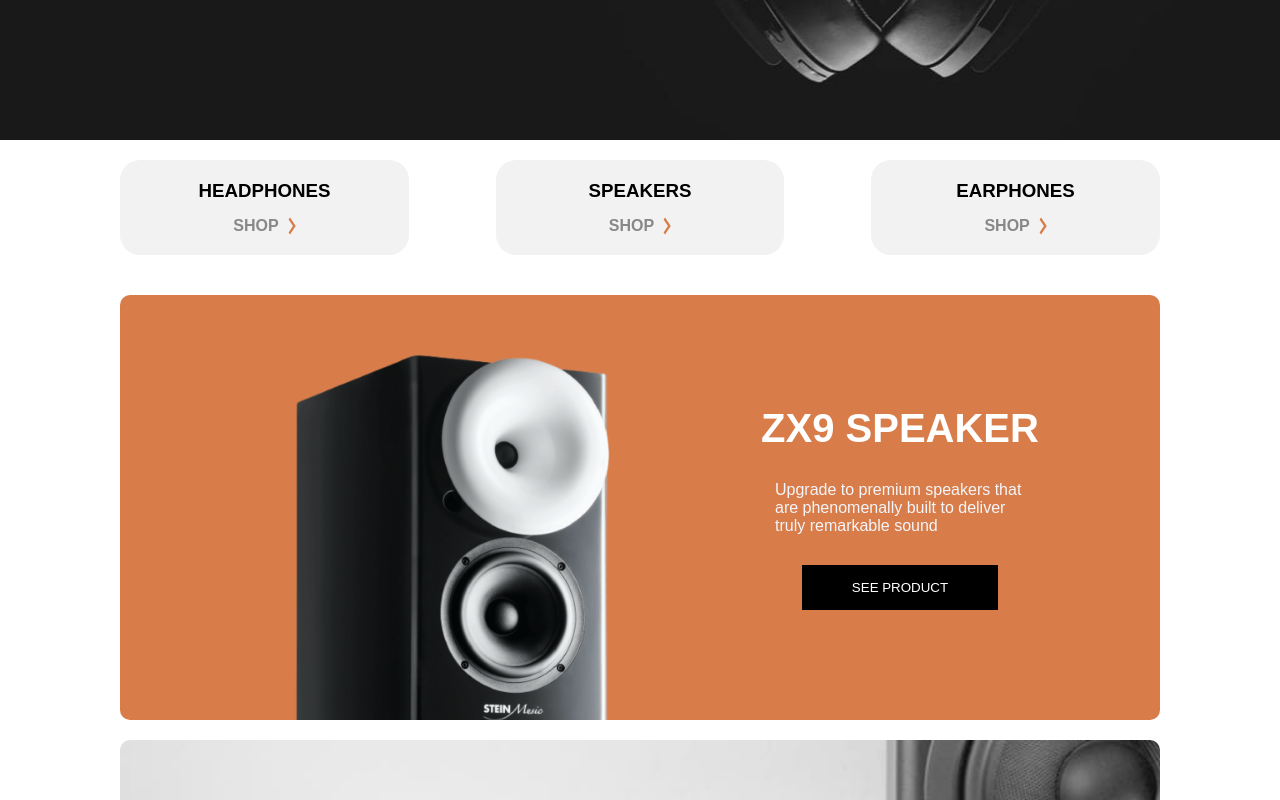
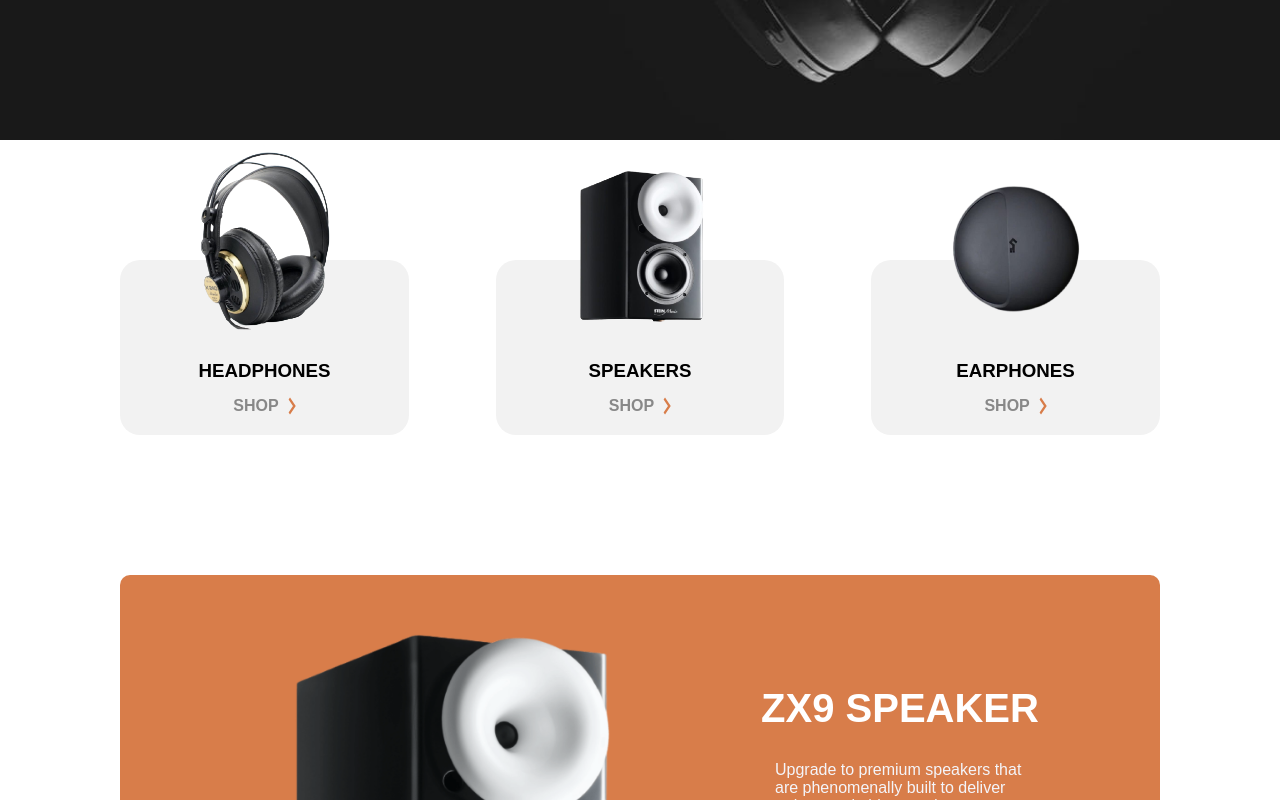
Before and after one commit to SabaPipia/Audiophile, a React (Vite) app: page / in a window 1280 px wide. Shown: the part 660-1460 px from the top of the page. Built offline with nearby package versions, Linux system fonts and the light colour scheme.

Commit message:
fixed:burger menu, item list

```diff
--- a/src/components/burgerMenu/index.tsx
+++ b/src/components/burgerMenu/index.tsx
@@ -1,3 +1,4 @@
+import styled from "styled-components";
 import CardComponent from "../../pages/home/components/Card";
 
 interface BurgerMenuProps {
@@ -6,9 +7,11 @@
 
 const BurgerMenu: React.FC<BurgerMenuProps> = ({ burger }) => {
   return (
-    <div onClick={burger}>
-      <CardComponent />
-    </div>
+    <>
+      <div onClick={burger}>
+        <CardComponent />
+      </div>
+    </>
   );
 };
 
--- a/src/components/header/index.tsx
+++ b/src/components/header/index.tsx
@@ -7,6 +7,7 @@
 import Cart from "../cart";
 import hamburder from "../../../assets/shared/tablet/icon-hamburger.svg";
 import BurgerMenu from "../burgerMenu";
+import { modalStyles } from "./modal.styles";
 
 function Header() {
   const [modalVisible, setModalVisible] = useState(false);
@@ -59,17 +60,29 @@
           </Navbar>
         </Container>
         {modalVisible ? (
-          <ModalOverlay>
-            <Cart toggleModal={toggleModal} />
-          </ModalOverlay>
+          <>
+            <ModalOverlay style={modalStyles.overlay}>
+              <Cart toggleModal={toggleModal} />
+            </ModalOverlay>
+          </>
         ) : null}
       </Div>
-      <BurgerWrapper burgervisible={burgerVisible}>
-        <BurgerMenu burger={toggleBurger} />
-      </BurgerWrapper>
+      <>
+        {burgerVisible ? <Background></Background> : null}
+        <BurgerWrapper burgervisible={burgerVisible}>
+          <BurgerMenu burger={toggleBurger} />
+        </BurgerWrapper>
+      </>
     </>
   );
 }
+const Background = styled.div`
+  position: fixed;
+  width: 100%;
+  height: calc(100vh + 200px);
+  background-color: rgba(0, 0, 0, 0.5); /* Semi-transparent black */
+  z-index: 9999;
+`;
 const bounceAmount = "40px";
 const bounceAmount2 = "20px";
 const slideInAnimation = keyframes`
@@ -99,6 +112,7 @@
   width: 100%;
   background-color: #fff;
   transition: all 1s;
+  z-index: 9999;
   ${({ burgervisible }) =>
     burgervisible &&
     css`
@@ -150,7 +164,7 @@
   }
 `;
 const Div = styled.div`
-  background-color: #101010;
+  background-color: #020101;
   width: 100%;
 `;
 const Navbar = styled.nav`
--- a/src/components/header/modal.styles.ts
+++ b/src/components/header/modal.styles.ts
@@ -1,11 +1,11 @@
 export const modalStyles = {
   content: {
-    top: "185px",
+    top: "-195px",
     left: "-100%",
     borderRadius: "10px",
     width: "100%",
   },
   overlay: {
-    background: "RGBA(0,0,0,0.6)",
+    background: "RGBA(0,0,0,0.4)",
   },
 };
--- a/src/pages/Root/index.tsx
+++ b/src/pages/Root/index.tsx
@@ -54,7 +54,7 @@
   useEffect(() => {
     CheckPathName(location.pathname);
   }, [location]);
-  console.log(filteredData);
+
   return (
     <>
       <GlobalStyle />
--- a/src/pages/home/components/Card/index.tsx
+++ b/src/pages/home/components/Card/index.tsx
@@ -8,12 +8,18 @@
   CardWrapper,
 } from "../../style";
 
+import speakersItemImg from "../../../../../assets/product-zx9-speaker/desktop/image-category-page-preview.png";
+import headphonesItemImg from "../../../../../assets/product-xx99-mark-one-headphones/desktop/image-category-page-preview-removebg-preview.png";
+import earphonesItemImg from "../../../../../assets/product-yx1-earphones/desktop/image-category-page-preview-removebg-preview.png";
+
 import IconArrow from "../../../../../assets/shared/desktop/icon-arrow-right.svg";
+import styled from "styled-components";
 
 const CardComponent = () => {
   return (
     <CardWrapper>
       <Card>
+        <IconImg src={headphonesItemImg} />
         <CardLink to={"/headphones"}>
           <CardHead>headphones</CardHead>
           <CardBtnDiv>
@@ -23,6 +29,7 @@
         </CardLink>
       </Card>
       <Card>
+        <IconImg src={speakersItemImg} />
         <CardLink to={"/speakers"}>
           <CardHead>speakers</CardHead>
           <CardBtnDiv>
@@ -32,6 +39,7 @@
         </CardLink>
       </Card>
       <Card>
+        <IconImg src={earphonesItemImg} />
         <CardLink to={"/earphones"}>
           <CardHead>earphones</CardHead>
           <CardBtnDiv>
@@ -44,4 +52,10 @@
   );
 };
 
+export const IconImg = styled.img`
+  position: absolute;
+  width: 250px;
+  top: -140px;
+  transform: translateX(-50%);
+`;
 export default CardComponent;
--- a/src/pages/home/style.ts
+++ b/src/pages/home/style.ts
@@ -71,28 +71,27 @@
 
 // Cards
 export const CardWrapper = styled.div`
-  padding: 20px 200px;
-  padding-top: 80px;
-  padding-bottom: 80px;
+  padding: 120px 200px 80px;
   display: flex;
   justify-content: space-between;
   @media (max-width: 1440px) {
-    padding: 20px 120px;
+    padding: 120px 120px;
   }
   @media (max-width: 1000px) {
-    padding: 30px 40px;
+    padding: 120px 40px;
   }
   @media (max-width: 700px) {
     flex-direction: column;
-    gap: 30px;
+    gap: 130px;
   }
 `;
 export const Card = styled.div`
+  position: relative;
   cursor: pointer;
   width: 22%;
   background-color: rgb(242, 242, 242);
   text-align: center;
-  padding: 20px 30px;
+  padding: 100px 30px 20px;
   border-radius: 20px;
   transition: ease-in-out 0.2s;
 
@@ -104,7 +103,7 @@
     transform: translateY(-10px);
   }
   @media (max-width: 700px) {
-    padding: 20px 0px;
+    padding: 120px 0px 20px;
     width: 100%;
   }
 `;
```
Also changed, not shown: assets/product-xx99-mark-one-headphones/desktop/image-category-page-preview-removebg-preview.png (added), assets/product-yx1-earphones/desktop/image-category-page-preview-removebg-preview.png (added).
